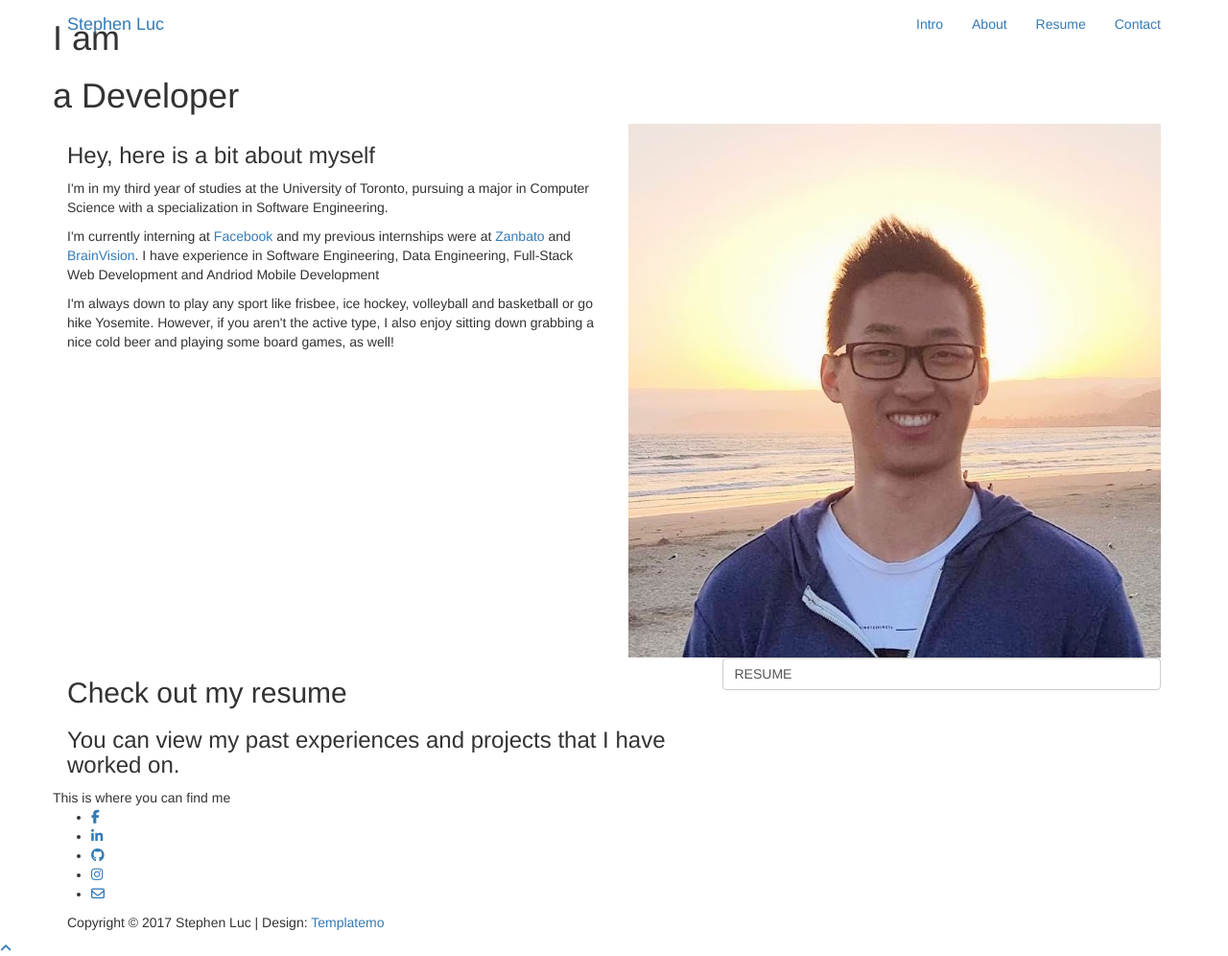
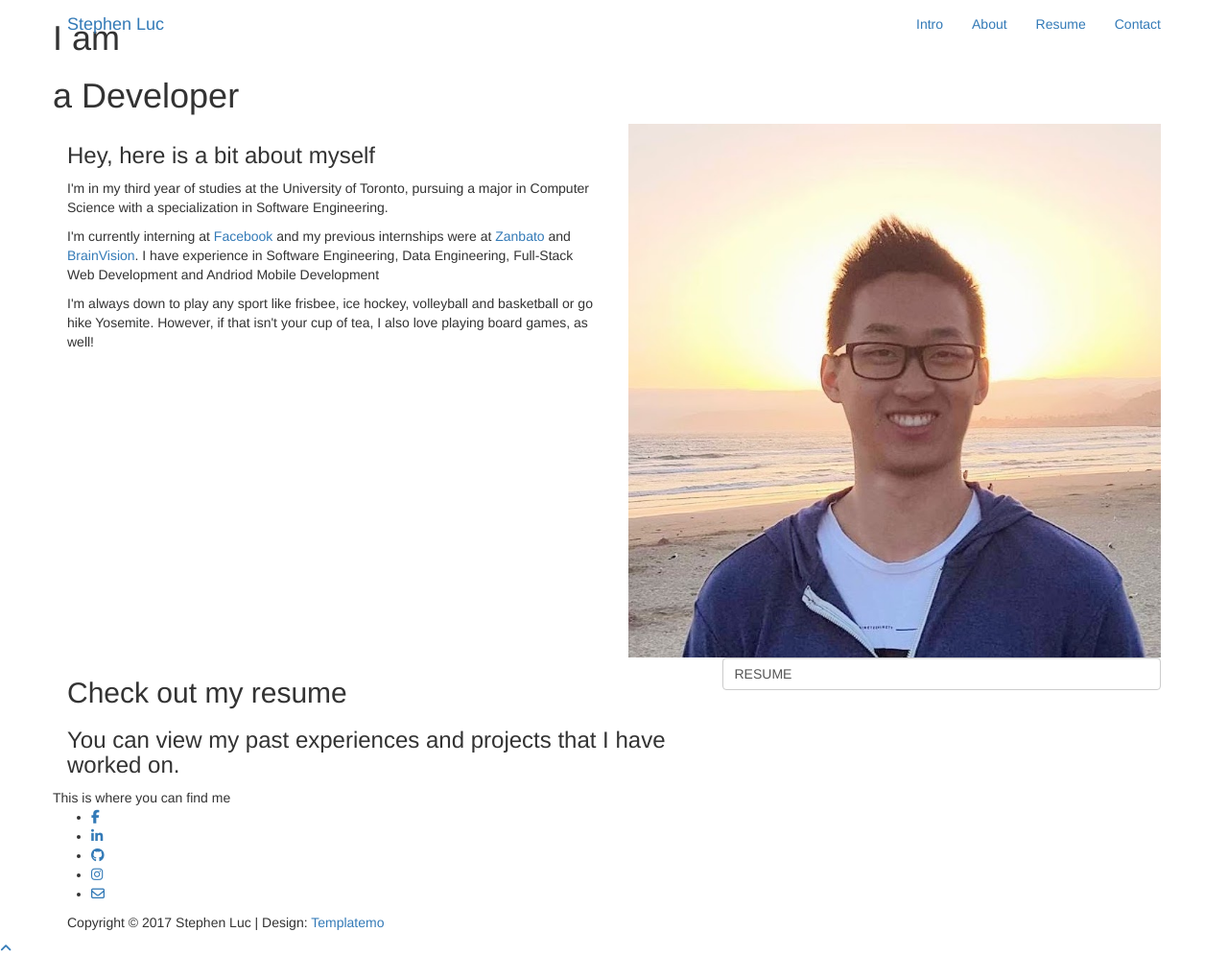
Before and after one commit to stephenluc/stephenluc.github.io, a Jekyll site: the page built from blog/index.html, in a window 1280 px wide and 996 px high. Shown: the whole window at 96% size. Built offline with Jekyll 4.4.1, drawn with Linux system fonts in a browser that asks for light colours; nearby versions of some CDN libraries; library files that are not in the unit come from our copies; comment, search, counter and statistics services are not loaded.

Commit message:
Fix intro h1

```diff
--- a/_includes/about.html
+++ b/_includes/about.html
@@ -2,14 +2,14 @@
 	<div class="container">
 		<div class="row">
 
-			<div class="wow fadeInUp col-md-6 col-sm-6" data-wow-delay="0.6s">
+			<div class="wow fadeInDown col-md-6 col-sm-6" data-wow-delay="0.2s">
 				<h3>Hey, here is a bit about myself</h3>
 				<p>I'm in my third year of studies at the University of Toronto, pursuing a major in Computer Science with a specialization in Software Engineering.</p>
-				<p>I'm currently interning at <a href="https://www.facebook.com/pg/facebook/about/?ref=page_internal" target="_blank">Facebook</a> and my previous internships were at <a href="https://zanbato.com/" target="_blank">Zanbato</a> and <a href="http://www.brainvision.ca/" target="_blank">BrainVision</a>. I have experience in Software Engineering, Data Engineering, Full-Stack Web Development and Andriod Mobile Development</p>
-				<p>I'm always down to play any sport like frisbee, ice hockey, volleyball and basketball or go hike Yosemite. However, if you aren't the active type, I also enjoy sitting down grabbing a nice cold beer and playing some board games, as well!</p>
+				<p>I'm currently interning at <a class='outside-link' href="https://www.facebook.com/pg/facebook/about/?ref=page_internal" target="_blank">Facebook</a> and my previous internships were at <a class='outside-link' href="https://zanbato.com/" target="_blank">Zanbato</a> and <a class='outside-link' href="http://www.brainvision.ca/" target="_blank">BrainVision</a>. I have experience in Software Engineering, Data Engineering, Full-Stack Web Development and Andriod Mobile Development</p>
+				<p>I'm always down to play any sport like frisbee, ice hockey, volleyball and basketball or go hike Yosemite. However, if that isn't your cup of tea, I also love playing board games, as well!</p>
 			</div>
 
-			<div class="wow fadeInUp col-md-6 col-sm-6" data-wow-delay="0.9s">
+			<div class="wow fadeInUp col-md-6 col-sm-6" data-wow-delay="0.5s">
 				<img src="/assets/images/head_shot.jpg" class="img-responsive" alt="Overview">
 			</div>
 
--- a/_includes/contact.html
+++ b/_includes/contact.html
@@ -1,16 +1,16 @@
 <section id="contact" class="parallax-section">
 	<div class="container">
 		<div class="row">
-			<div class='contact-title wow fadeInUp' data-wow-delay="0.5s"
+			<div class='contact-title wow fadeIn' data-wow-delay="0.6s"
 				<h1>This is where you can find me</h1>
 			</div>
-			<div class="wow fadeInUp" data-wow-delay="0.9s">
+			<div class="wow fadeInRight" data-wow-delay="0.8s">
 				<ul class="social-icon">
-		          <li><a href="https://www.facebook.com/stephen.n.luc" class="fa fa-facebook wow fadeInUp" target="_blank" data-wow-delay="1s"></a></li>
-		          <li><a href="https://www.linkedin.com/in/stephen-luc/" class="fa fa-linkedin wow fadeInUp" target="_blank" data-wow-delay="1.3s"></a></li>
-		          <li><a href="https://github.com/stephenluc" class="fa fa-github wow fadeInUp" target="_blank" data-wow-delay="1.6s"></a></li>
-		          <li><a href="https://www.instagram.com/stephenluc/" class="fa fa-instagram wow fadeInUp" target="_blank" data-wow-delay="1.9s"></a></li>
-		          <li><a href="mailto:stephenluc96@gmail.com" class="fa fa-envelope-o wow fadeInUp" target="_blank" data-wow-delay="2s"></a></li>
+		          <li><a href="https://www.facebook.com/stephen.n.luc" class="fa fa-facebook wow fadeInRight" target="_blank" data-wow-delay="1.0s"></a></li>
+		          <li><a href="https://www.linkedin.com/in/stephen-luc/" class="fa fa-linkedin wow fadeInRight" target="_blank" data-wow-delay="1.4s"></a></li>
+		          <li><a href="https://github.com/stephenluc" class="fa fa-github wow fadeInRight" target="_blank" data-wow-delay="1.6s"></a></li>
+		          <li><a href="https://www.instagram.com/stephenluc/" class="fa fa-instagram wow fadeInRight" target="_blank" data-wow-delay="1.7s"></a></li>
+		          <li><a href="mailto:stephenluc96@gmail.com" class="fa fa-envelope-o wow fadeInRight" target="_blank" data-wow-delay="2s"></a></li>
 		        </ul>
 			</div>
 		</div>
--- a/_includes/intro.html
+++ b/_includes/intro.html
@@ -1,7 +1,7 @@
 <section id="intro" class="parallax-section">
 	<div class="container">
 		<div class="row">
-			<div class='intro-title wow fadeInUp' data-wow-delay="0.5s">
+			<div class='intro-title wow fadeIn' data-wow-delay="0.5s">
 				<h1 id='static-text'>I am</h1>
 				<h1 id='dynamic-text'></h1>
 			</div>
--- a/_includes/resume.html
+++ b/_includes/resume.html
@@ -2,12 +2,12 @@
 	<div class="container">
 		<div class="row">
 
-			<div class="wow fadeInUp col-md-7 col-sm-7" data-wow-delay="0.6s">
+			<div class="wow fadeIn col-md-7 col-sm-7" data-wow-delay="0.6s">
 				<h2>Check out my resume</h2>
 				<h3>You can view my past experiences and projects that I have worked on.</h3>
 			</div>
 
-			<div class="resume-btn wow fadeInUp col-md-5 col-sm-5" data-wow-delay="1s">
+			<div class="resume-btn wow BounceInRight col-md-5 col-sm-5" data-wow-delay="1s">
 				<a href="/resume/StephenLucResume.pdf" target="_blank" class="form-control" id="submit">RESUME</a>
 			</div>
 
```
Also changed, not shown: other parts of _includes/intro.html (+1 -1 lines), css/style.css (+36 -12 lines).
